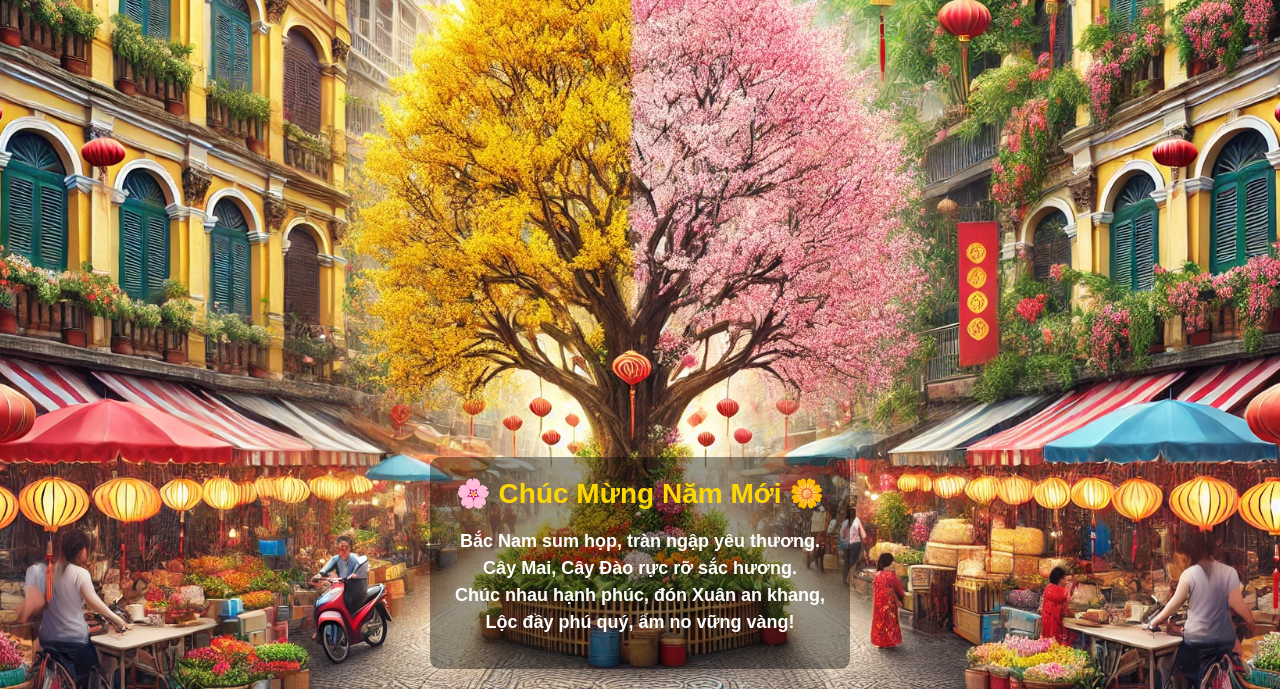
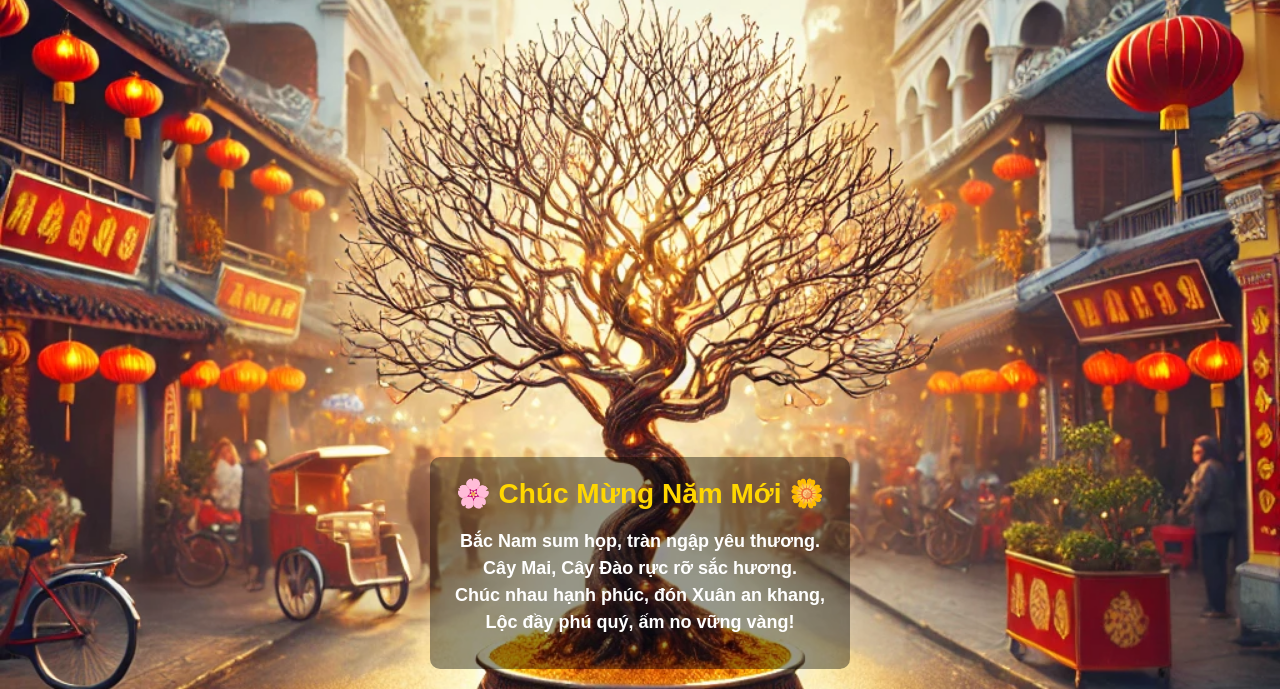
Before and after one commit to hoanhk/game-hai-loc, a plain HTML site: page all-results.html in a window 1280 px wide. Shown: the part 111-800 px from the top of the page. Drawn offline with Linux system fonts and the light colour scheme; no server answers.

```diff
--- a/styles/tree.css
+++ b/styles/tree.css
@@ -2,7 +2,7 @@
 body {
     margin: 0;
     padding: 0;
-    background: url("../assets/images/tree_4.png") no-repeat center center fixed;
+    background: url("../assets/images/tree_3.png") no-repeat center center fixed;
     background-size: cover;
     font-family: Arial, sans-serif;
 }
```
